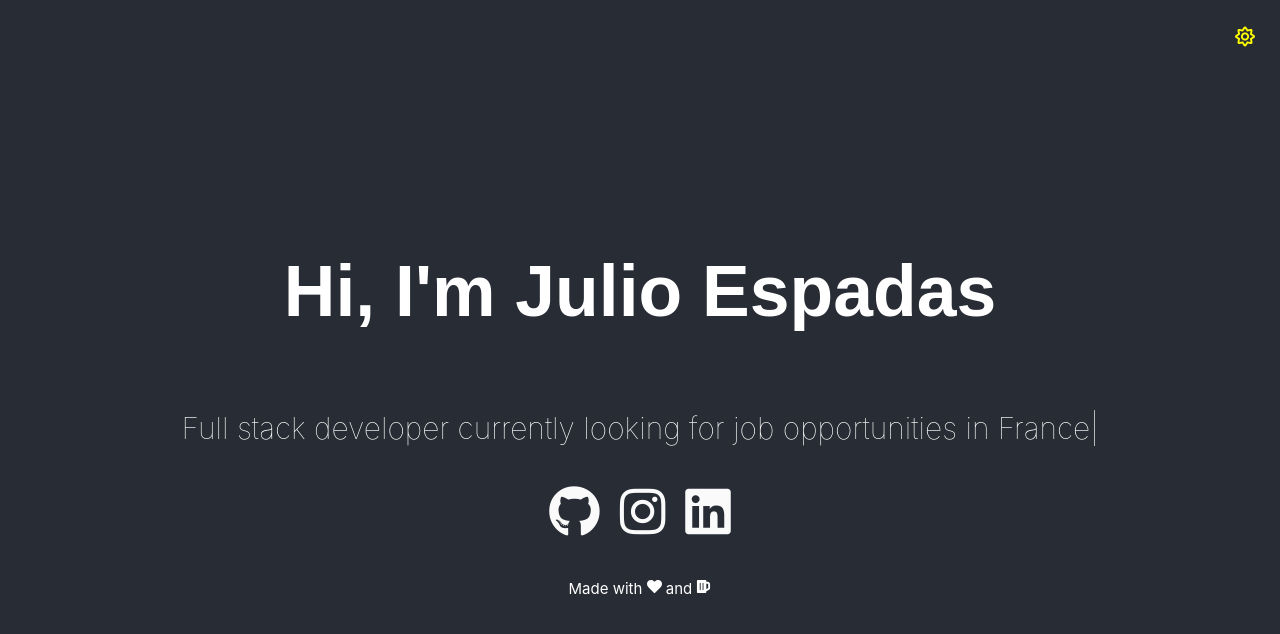
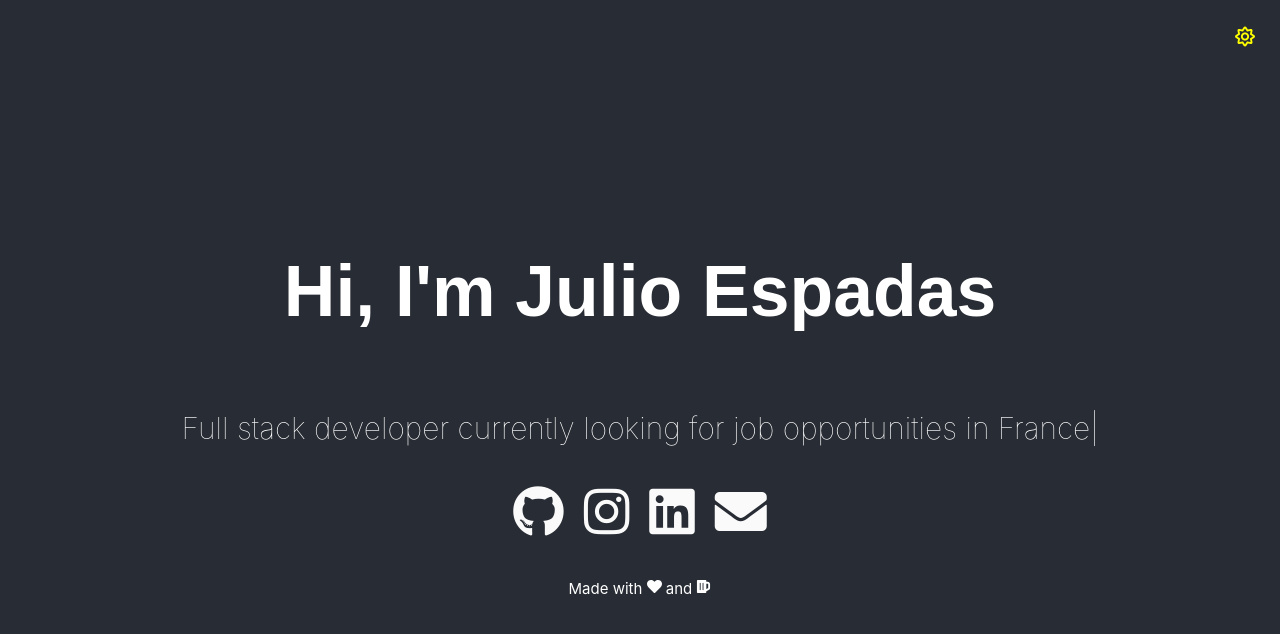
Before and after one commit to jespadas/jespadas.github.io, a React (Create React App) app: page / in a window 1280 px wide. Shown: the top 634 px of the page. Built offline with nearby package versions, Linux system fonts and the light colour scheme.

Commit message:
contact option added

```diff
--- a/src/App.css
+++ b/src/App.css
@@ -40,6 +40,9 @@
 
 .footer {
   font-size: 15px;
+  display: flex;
+  justify-content: center;
+  flex-direction: column;
 }
 
 @media (min-width: 576px) {
--- a/src/App.js
+++ b/src/App.js
@@ -2,7 +2,7 @@ import React, { Component } from 'react';
 import Typist from 'react-typist';
 import './App.css';
 import Configs from './configurations.json';
-import { FaHeart, FaBeer } from 'react-icons/fa';
+import { FaHeart, FaBeer, FaRegEnvelope } from 'react-icons/fa';
 
 class App extends Component {
   constructor(props) {
@@ -151,7 +151,7 @@ class App extends Component {
             </div>
             <br/>
             <div className="footer">
-            Made with <FaHeart /> and <FaBeer/><br/>
+              <span>Made with <FaHeart /> and <FaBeer/> </span>
             </div>
           </main>
         </div>
--- a/src/configurations.json
+++ b/src/configurations.json
@@ -18,6 +18,10 @@
     {
       "image": "fa-linkedin",
       "url": "https://www.linkedin.com/in/julioespadas/"
+    },
+    {
+      "image": "fas fa-envelope",
+      "url": "mailto:contact@julioespadas.com?subject=Hello"
     }
   ]
 }
```
Also changed, not shown: 2 other files (tests, documents, lock files or other folders).
